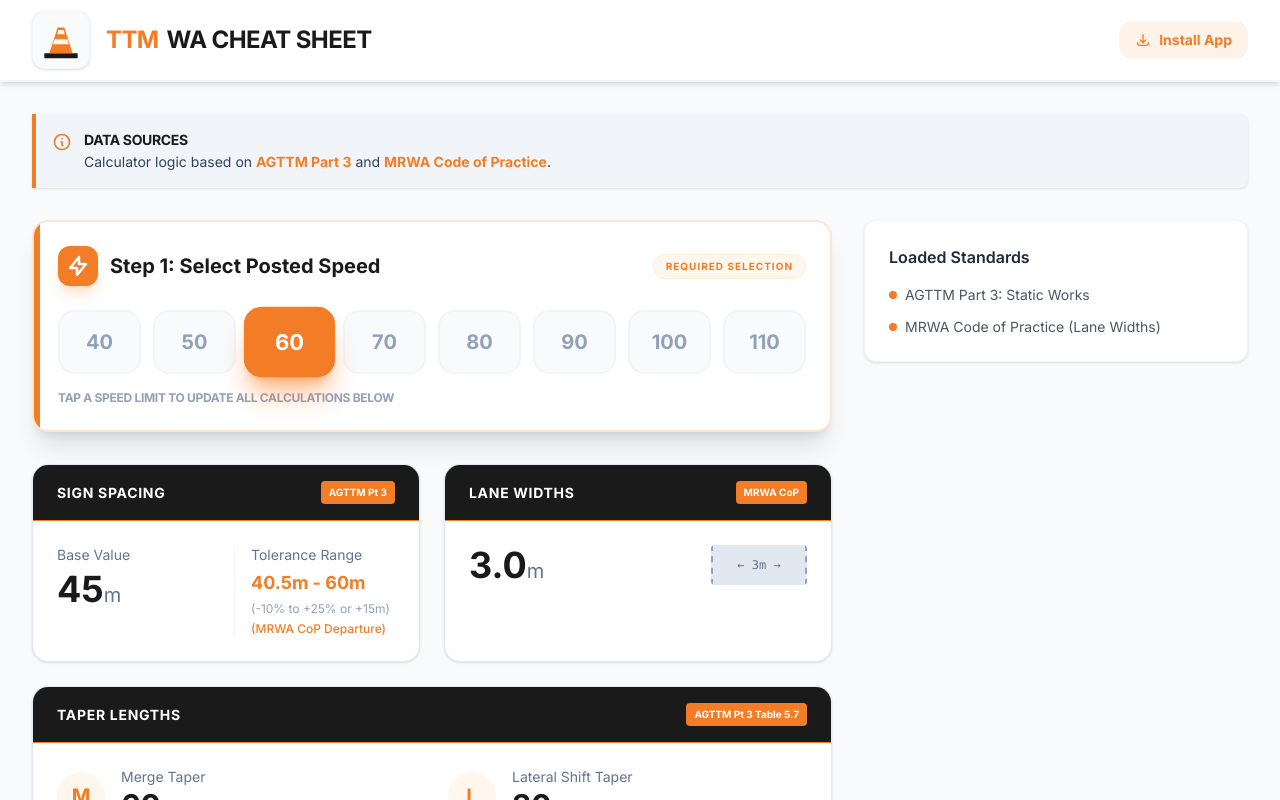
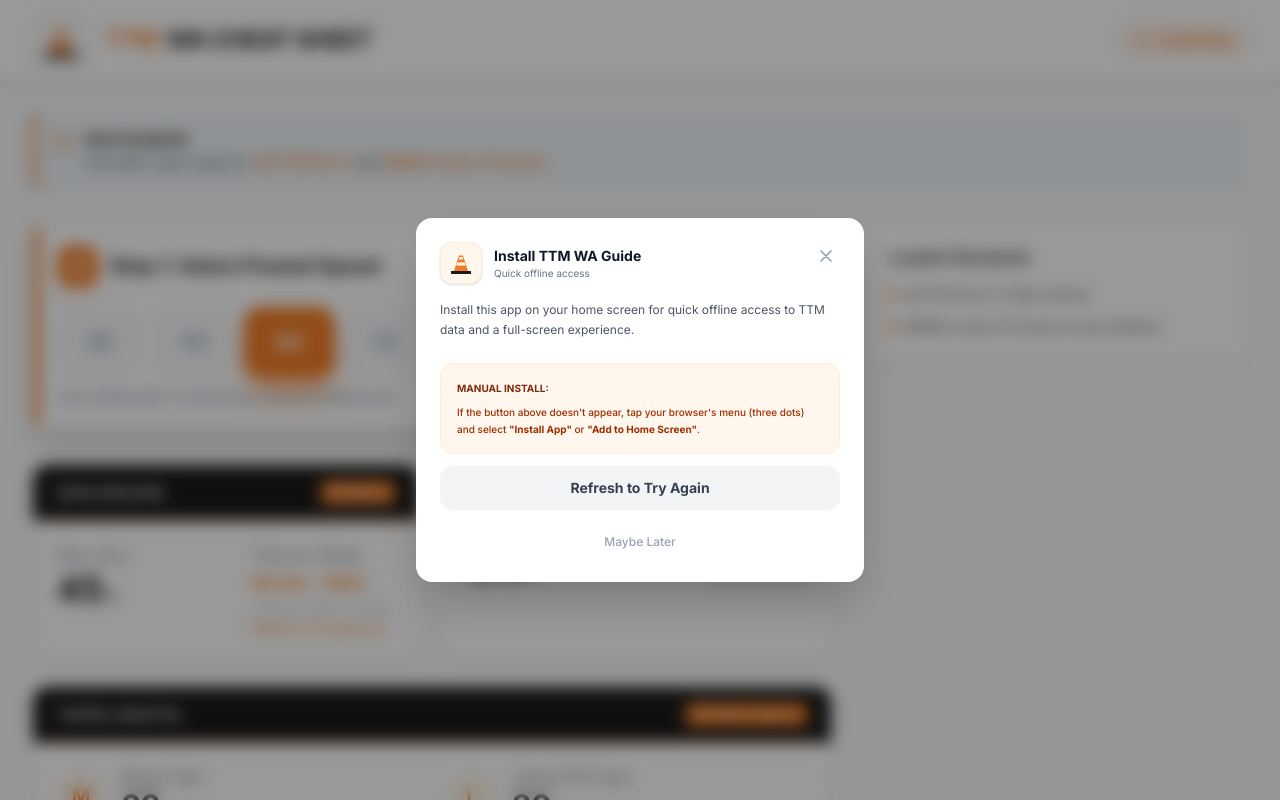
Before and after one commit to rachwood1111/WATrafficManagement, a React (Vite) app: page / in a window 1280 px wide. Shown: the top 800 px of the page. Built offline with nearby package versions, Linux system fonts and the light colour scheme.

Commit message:
Add iframe detection and improve logging for PWA prompt

```diff
--- a/components/PWAInstallPrompt.tsx
+++ b/components/PWAInstallPrompt.tsx
@@ -4,6 +4,7 @@ const PWAInstallPrompt: React.FC = () => {
   const [showPrompt, setShowPrompt] = useState(false);
   const [platform, setPlatform] = useState<'ios' | 'android' | 'other'>('other');
   const [deferredPrompt, setDeferredPrompt] = useState<any>(null);
+  const [isInIframe, setIsInIframe] = useState(false);
 
   const handleInstall = useCallback(async () => {
     if (!deferredPrompt) {
@@ -21,6 +22,8 @@ const PWAInstallPrompt: React.FC = () => {
   }, [deferredPrompt]);
 
   useEffect(() => {
+    setIsInIframe(window.self !== window.top);
+
     // Define a global function to trigger the prompt manually
     (window as any).showPwaInstallPrompt = () => {
       console.log('Manual PWA prompt trigger called');
@@ -52,10 +55,10 @@ const PWAInstallPrompt: React.FC = () => {
 
     // 3. Listen for Chrome's install prompt
     const handleBeforeInstallPrompt = (e: any) => {
-      console.log('beforeinstallprompt event fired');
+      console.log('PWA Prompt: beforeinstallprompt event fired');
       e.preventDefault();
       setDeferredPrompt(e);
-      (window as any).deferredPwaPrompt = e; // Store globally for App.tsx access if needed
+      (window as any).deferredPwaPrompt = e;
 
       const dismissedAt = localStorage.getItem('pwa_prompt_dismissed_at');
       const oneDay = 24 * 60 * 60 * 1000;
@@ -66,31 +69,24 @@ const PWAInstallPrompt: React.FC = () => {
 
     // Check if the event already fired (some browsers might fire it very early)
     if ((window as any).deferredPwaPrompt) {
-      console.log('Using globally captured deferredPwaPrompt');
+      console.log('PWA Prompt: Using globally captured deferredPwaPrompt');
       setDeferredPrompt((window as any).deferredPwaPrompt);
-      const dismissedAt = localStorage.getItem('pwa_prompt_dismissed_at');
-      const oneDay = 24 * 60 * 60 * 1000;
-      if (!dismissedAt || (Date.now() - parseInt(dismissedAt)) > oneDay) {
-        setShowPrompt(true);
-      }
     }
 
     window.addEventListener('beforeinstallprompt', handleBeforeInstallPrompt);
 
-    // 4. For iOS, show prompt after a short delay
-    if (platform === 'ios') {
+    // Show prompt after a short delay to allow browser to fire event
     const timer = setTimeout(() => {
       const dismissedAt = localStorage.getItem('pwa_prompt_dismissed_at');
       const oneDay = 24 * 60 * 60 * 1000;
       if (!dismissedAt || (Date.now() - parseInt(dismissedAt)) > oneDay) {
         setShowPrompt(true);
       }
-      }, 3000);
-      return () => clearTimeout(timer);
-    }
+    }, 2000);
 
     return () => {
       window.removeEventListener('beforeinstallprompt', handleBeforeInstallPrompt);
+      clearTimeout(timer);
       delete (window as any).showPwaInstallPrompt;
     };
   }, [platform]);
@@ -102,12 +98,15 @@ const PWAInstallPrompt: React.FC = () => {
 
   if (!showPrompt) return null;
 
+  const appUrl = window.location.origin;
+
   return (
-    <div className="fixed bottom-6 left-4 right-4 z-50 md:left-auto md:right-6 md:w-80 animate-in fade-in slide-in-from-bottom-10 duration-500">
-      <div className="bg-white text-[#1A1A1A] p-5 rounded-2xl shadow-2xl border border-gray-100">
-        <div className="flex justify-between items-start mb-3">
+    <div className="fixed inset-0 z-[100] flex items-end sm:items-center justify-center p-4 bg-black/40 backdrop-blur-sm animate-in fade-in duration-300">
+      <div className="bg-white w-full max-w-md rounded-2xl shadow-2xl overflow-hidden animate-in slide-in-from-bottom-8 duration-500">
+        <div className="p-6">
+          <div className="flex items-start justify-between mb-4">
             <div className="flex items-center gap-3">
-            <div className="bg-gray-50 p-2 rounded-xl border border-gray-100 shadow-sm">
+              <div className="bg-orange-50 p-2 rounded-xl border border-orange-100 shadow-sm">
                 <svg className="w-6 h-6" viewBox="0 0 24 24" fill="none" xmlns="http://www.w3.org/2000/svg">
                   <path d="M2 20H22V23H2V20Z" fill="#1A1A1A" />
                   <path d="M5 20L10 4.5H14L19 20H5Z" fill="#F27D26" />
@@ -115,44 +114,87 @@ const PWAInstallPrompt: React.FC = () => {
                   <path d="M10.4 6H13.6L14.2 8.5H9.8L10.4 6Z" fill="#FFFFFF" fillOpacity="0.95" />
                 </svg>
               </div>
-            <h4 className="font-bold text-sm">Install TTM WA Guide</h4>
+              <div>
+                <h4 className="font-bold text-sm text-gray-900">Install TTM WA Guide</h4>
+                <p className="text-[10px] text-gray-500">Quick offline access</p>
               </div>
-          <button onClick={dismissPrompt} className="text-gray-400 hover:text-gray-600">
+            </div>
+            <button onClick={dismissPrompt} className="text-gray-400 hover:text-gray-600 p-1">
               <svg className="w-5 h-5" fill="none" stroke="currentColor" viewBox="0 0 24 24"><path strokeLinecap="round" strokeLinejoin="round" strokeWidth={2} d="M6 18L18 6M6 6l12 12" /></svg>
             </button>
           </div>
 
-        <p className="text-xs text-gray-500 mb-4 leading-relaxed">
-          {platform === 'ios'
-            ? 'To install: Tap the "Share" icon below and then select "Add to Home Screen".'
-            : 'Install this app on your home screen for quick offline access to TTM data.'}
+          <p className="text-xs text-gray-600 mb-6 leading-relaxed">
+            Install this app on your home screen for quick offline access to TTM data and a full-screen experience.
           </p>
 
-        {platform !== 'ios' && deferredPrompt && (
+          <div className="space-y-4">
+            {isInIframe ? (
+              <div className="space-y-3">
+                <div className="bg-blue-50 p-4 rounded-xl border border-blue-100">
+                  <p className="text-[11px] text-blue-800 font-medium leading-relaxed">
+                    <span className="font-bold uppercase block mb-1 text-blue-900">⚠️ Action Required:</span>
+                    Browsers block "Install" buttons inside preview windows. You <span className="font-bold underline text-blue-700">must</span> open the app in a full tab to install it.
+                  </p>
+                </div>
+                <a
+                  href={appUrl}
+                  target="_blank"
+                  rel="noopener noreferrer"
+                  className="flex items-center justify-center gap-2 w-full bg-[#F27D26] text-white py-4 rounded-xl font-bold text-sm hover:bg-[#d96a1d] transition-all shadow-lg shadow-orange-500/30 active:scale-95"
+                >
+                  1. Open in New Tab to Install
+                  <svg className="w-4 h-4" fill="none" stroke="currentColor" viewBox="0 0 24 24"><path strokeLinecap="round" strokeLinejoin="round" strokeWidth={2} d="M10 6H6a2 20 0 00-2 2v10a2 2 0 002 2h10a2 2 0 002-2v-4M14 4h6m0 0v6m0-6L10 14" /></svg>
+                </a>
+              </div>
+            ) : (
+              <>
+                {platform === 'ios' ? (
+                  <div className="bg-orange-50 p-4 rounded-xl border border-orange-100">
+                    <p className="text-[10px] text-orange-800 font-medium leading-relaxed">
+                      <span className="font-bold uppercase block mb-2">How to Install on iOS:</span>
+                      1. Tap the <span className="font-bold">Share</span> button in Safari.<br/>
+                      2. Scroll down and tap <span className="font-bold">"Add to Home Screen"</span>.
+                    </p>
+                  </div>
+                ) : (
+                  <div className="space-y-3">
+                    {deferredPrompt ? (
                       <button
                         onClick={handleInstall}
-            className="w-full bg-[#F27D26] text-white py-2.5 rounded-xl font-bold text-sm hover:bg-[#d96a1d] transition-colors shadow-lg shadow-orange-500/20"
+                        className="w-full bg-[#F27D26] text-white py-4 rounded-xl font-bold text-sm hover:bg-[#d96a1d] transition-all shadow-lg shadow-orange-500/30 active:scale-95"
                       >
                         Install Now
                       </button>
+                    ) : (
+                      <div className="space-y-3">
+                        <div className="bg-orange-50 p-4 rounded-xl border border-orange-100">
+                          <p className="text-[10px] text-orange-800 font-medium leading-relaxed">
+                            <span className="font-bold uppercase block mb-2 text-orange-900">Manual Install:</span>
+                            If the button above doesn't appear, tap your browser's menu (three dots) and select <span className="font-bold">"Install App"</span> or <span className="font-bold">"Add to Home Screen"</span>.
+                          </p>
+                        </div>
+                        <button
+                          onClick={() => window.location.reload()}
+                          className="w-full bg-gray-100 text-gray-700 py-3 rounded-xl font-bold text-sm hover:bg-gray-200 transition-all"
+                        >
+                          Refresh to Try Again
+                        </button>
+                      </div>
+                    )}
+                  </div>
+                )}
+              </>
             )}
 
-        {platform !== 'ios' && !deferredPrompt && (
-          <div className="bg-orange-50 p-3 rounded-xl border border-orange-100 mb-2">
-             <p className="text-[10px] text-orange-800 font-medium leading-tight">
-               <span className="font-bold uppercase block mb-1">Manual Install:</span>
-               Tap your browser's menu (three dots or arrow) and select <span className="font-bold">"Install App"</span> or <span className="font-bold">"Add to Home Screen"</span>.
-             </p>
-          </div>
-        )}
-
-        {platform === 'ios' && (
-          <div className="flex justify-center pt-1">
-             <div className="animate-bounce text-[#F27D26]">
-               <svg className="w-6 h-6" fill="none" stroke="currentColor" viewBox="0 0 24 24"><path strokeLinecap="round" strokeLinejoin="round" strokeWidth={2} d="M19 14l-7 7m0 0l-7-7m7 7V3" /></svg>
+            <button
+              onClick={dismissPrompt}
+              className="w-full py-2 text-xs font-medium text-gray-400 hover:text-gray-600 transition-colors"
+            >
+              Maybe Later
+            </button>
           </div>
         </div>
-        )}
       </div>
     </div>
   );
```
Lines whose indentation alone changed are shown as unchanged.
